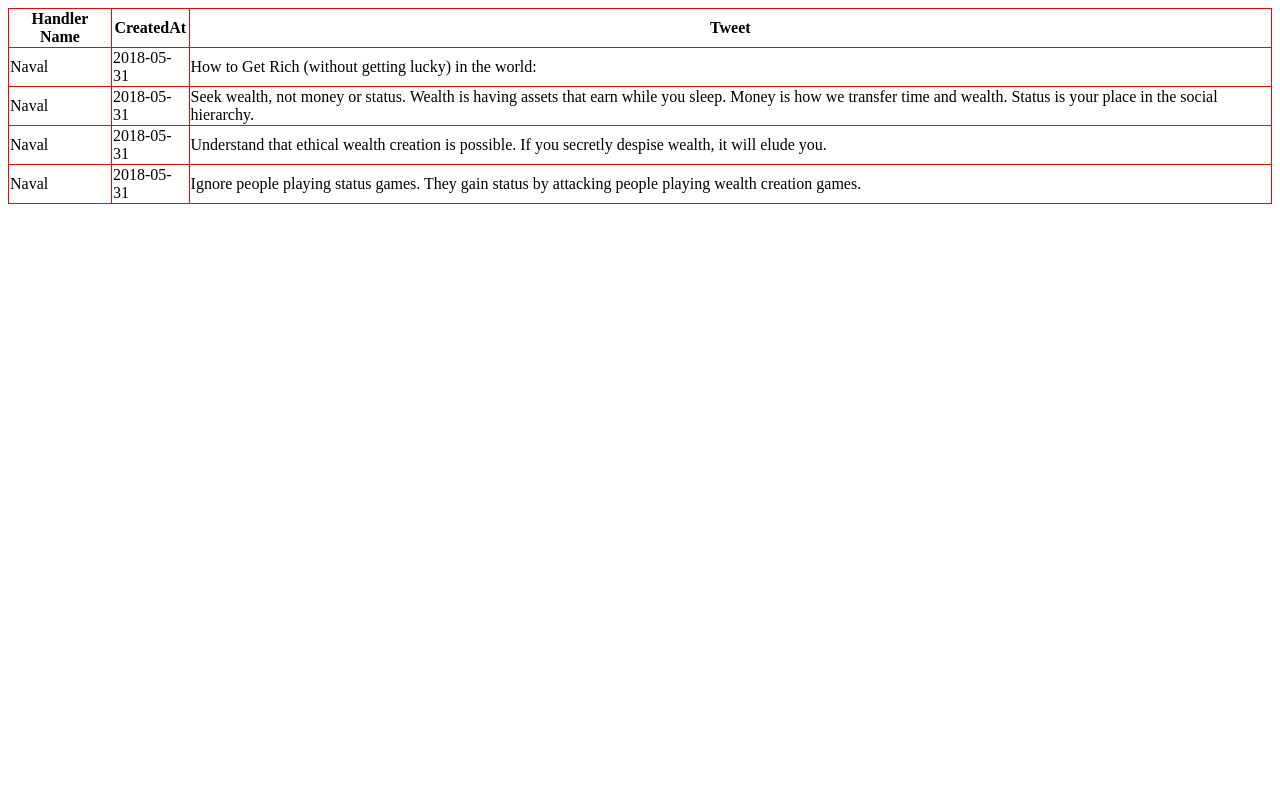
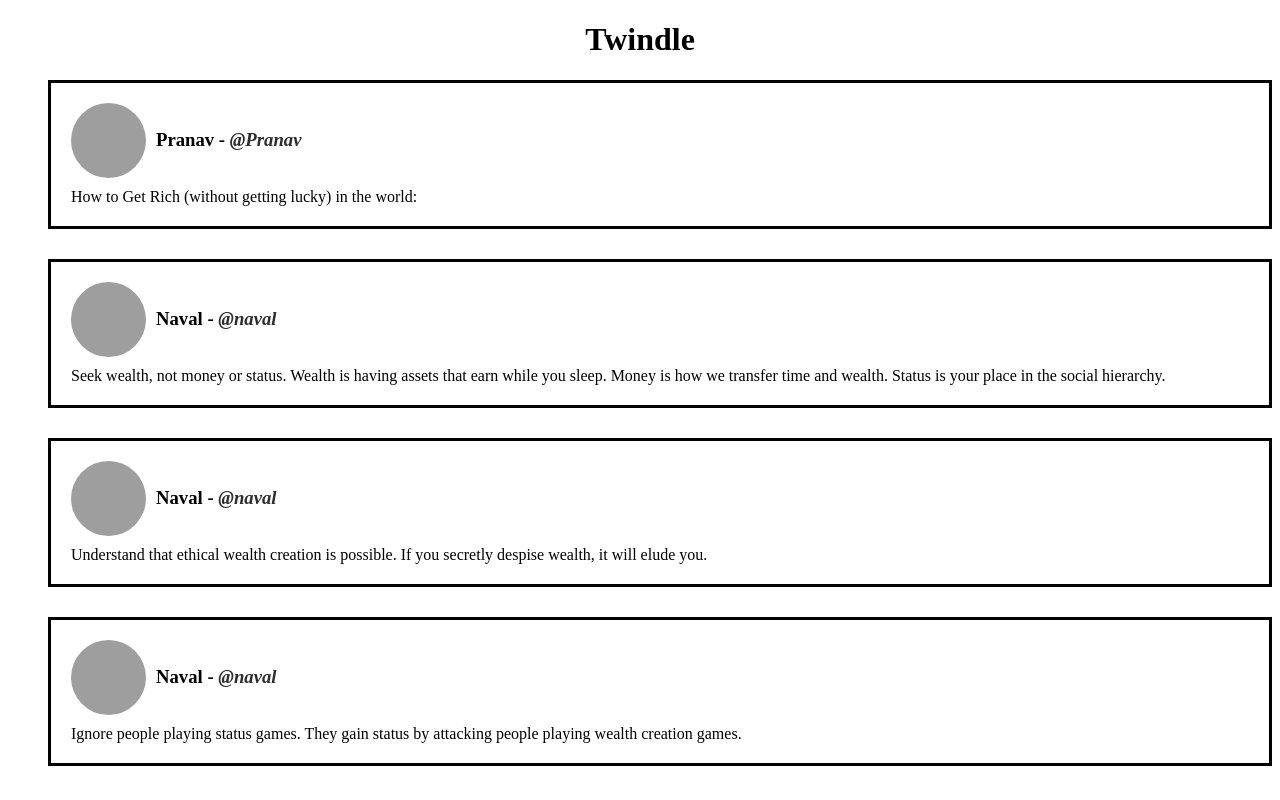
Before and after one commit to praveen2896/fetch-json-data-pdf, a website: page output.html in a window 1280 px wide. Drawn offline with Linux system fonts and the light colour scheme; grey boxes are pictures that could not be loaded.

Commit message:
code refactoring done

```diff
--- a/output.css
+++ b/output.css
@@ -1,6 +1,50 @@
-table,
-th,
-td {
-  border: 1px solid red;
-  border-collapse: collapse;
+#title {
+  text-align: center;
 }
+
+ul li {
+  list-style: none;
+}
+
+.tweetContainer {
+  display: flex;
+  flex-direction: column;
+  margin-bottom: 30px;
+  border-style: solid;
+  padding: 20px;
+}
+
+.tweetContainer * {
+  margin: 0;
+  padding: 0;
+}
+
+.tweetContainer .header {
+  display: flex;
+  flex-direction: row;
+  align-items: center;
+  margin-bottom: 10px;
+}
+
+.tweetContainer .header img {
+  width: 75px;
+  height: 75px;
+  border-radius: 50%;
+  margin-right: 10px;
+}
+
+.tweetContainer .header > div {
+  display: flex;
+  flex-direction: column;
+  align-items: flex-start;
+  justify-content: center;
+}
+
+.tweetContainer .header > div p {
+  font-size: 14px;
+}
+
+.tweetContainer .header > div span {
+  font-style: italic;
+  color: rgb(45, 45, 45);
+}
--- a/output.html
+++ b/output.html
@@ -11,34 +11,60 @@
 </head>
 <body>
 <div>
+<h1 id="title">Twindle</h1>
+    <ul>
+        <li>
+            <div class="tweetContainer">
+                <div class="header">
+                    <img src="https:&#x2F;&#x2F;pbs.twimg.com&#x2F;profile_images&#x2F;1256841238298292232&#x2F;ycqwaMI2_400x400.jpg" alt="Pranav" />
+                    <div>
+                        <h3>Pranav - <span>@Pranav</span></h3>
+                        <p><span></span></p>
+                    </div>
+                </div>
+                <p>How to Get Rich (without getting lucky) in the world:</p>
+            </div>
+        </li>
+        <li>
+            <div class="tweetContainer">
+                <div class="header">
+                    <img src="https:&#x2F;&#x2F;pbs.twimg.com&#x2F;profile_images&#x2F;1256841238298292232&#x2F;ycqwaMI2_400x400.jpg" alt="naval" />
+                    <div>
+                        <h3>Naval - <span>@naval</span></h3>
+                        <p><span></span></p>
+                    </div>
+                </div>
+                <p>Seek wealth, not money or status. Wealth is having assets that earn while you sleep. Money is how we transfer time and wealth. Status is your place in the social hierarchy.</p>
+            </div>
+        </li>
+        <li>
+            <div class="tweetContainer">
+                <div class="header">
+                    <img src="https:&#x2F;&#x2F;pbs.twimg.com&#x2F;profile_images&#x2F;1256841238298292232&#x2F;ycqwaMI2_400x400.jpg" alt="naval" />
+                    <div>
+                        <h3>Naval - <span>@naval</span></h3>
+                        <p><span></span></p>
+                    </div>
+                </div>
+                <p>Understand that ethical wealth creation is possible. If you secretly despise wealth, it will elude you.</p>
+            </div>
+        </li>
+        <li>
+            <div class="tweetContainer">
+                <div class="header">
+                    <img src="https:&#x2F;&#x2F;pbs.twimg.com&#x2F;profile_images&#x2F;1256841238298292232&#x2F;ycqwaMI2_400x400.jpg" alt="naval" />
+                    <div>
+                        <h3>Naval - <span>@naval</span></h3>
+                        <p><span></span></p>
+                    </div>
+                </div>
+                <p>Ignore people playing status games. They gain status by attacking people playing wealth creation games.</p>
+            </div>
+        </li>
 
- <table>
-  <th>Handler Name</th>
-  <th>CreatedAt</th>
-  <th>Tweet</th>
-  <tr>
- <td> Naval </td>
- <td> 2018-05-31 </td>
- <td> How to Get Rich (without getting lucky) in the world: </td>
- </tr>
-  <tr>
- <td> Naval </td>
- <td> 2018-05-31 </td>
- <td> Seek wealth, not money or status. Wealth is having assets that earn while you sleep. Money is how we transfer time and wealth. Status is your place in the social hierarchy. </td>
- </tr>
-  <tr>
- <td> Naval </td>
- <td> 2018-05-31 </td>
- <td> Understand that ethical wealth creation is possible. If you secretly despise wealth, it will elude you. </td>
- </tr>
-  <tr>
- <td> Naval </td>
- <td> 2018-05-31 </td>
- <td> Ignore people playing status games. They gain status by attacking people playing wealth creation games. </td>
- </tr>
-  </table>
+    </ul>
+</div>
 
-</div>
 
 </body>
 </html>
--- a/package.json
+++ b/package.json
@@ -4,8 +4,7 @@
   "description": "convert json data to pdf",
   "main": "script.js",
   "scripts": {
-    "test": "echo \"Error: no test specified\" && exit 1",
-    "start": "node script.js"
+    "test": "echo \"Error: no test specified\" && exit 1"
   },
   "author": "PraveenKumar",
   "license": "ISC",
@@ -13,6 +12,7 @@
     "create-html": "^4.1.0",
     "html-to-pdf": "^0.1.11",
     "jquery": "^3.5.1",
-    "mustache": "^4.0.1"
+    "mustache": "^4.0.1",
+    "yargs": "^16.1.0"
   }
 }
--- a/twit_thread.json
+++ b/twit_thread.json
@@ -1,7 +1,7 @@
 [
   {
-    "name": "Naval",
-    "twitterHandle": "naval",
+    "name": "Pranav",
+    "twitterHandle": "Pranav",
     "image": "https://pbs.twimg.com/profile_images/1256841238298292232/ycqwaMI2_400x400.jpg",
     "createAt": "2018-05-31",
     "tweet": "How to Get Rich (without getting lucky) in the world:"
@@ -20,7 +20,7 @@
     "createAt": "2018-05-31",
     "tweet": "Understand that ethical wealth creation is possible. If you secretly despise wealth, it will elude you."
   },
-   {
+  {
     "name": "Naval",
     "twitterHandle": "naval",
     "image": "https://pbs.twimg.com/profile_images/1256841238298292232/ycqwaMI2_400x400.jpg",
```
Also changed, not shown: script.js (+66 -30 lines), tweet-template.mustache (deleted, +0 -7 lines), tweet_template.mustache (+18 -13 lines), README.md, 1 other file.
